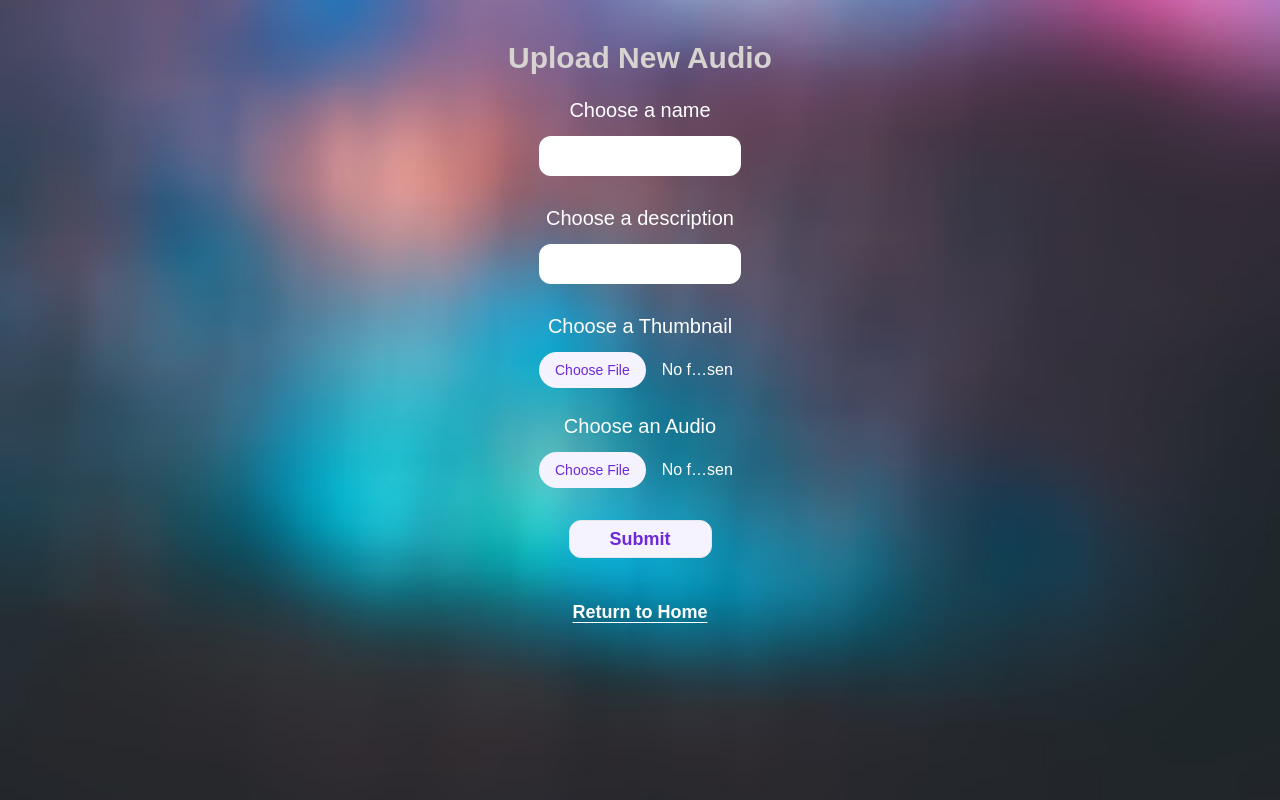
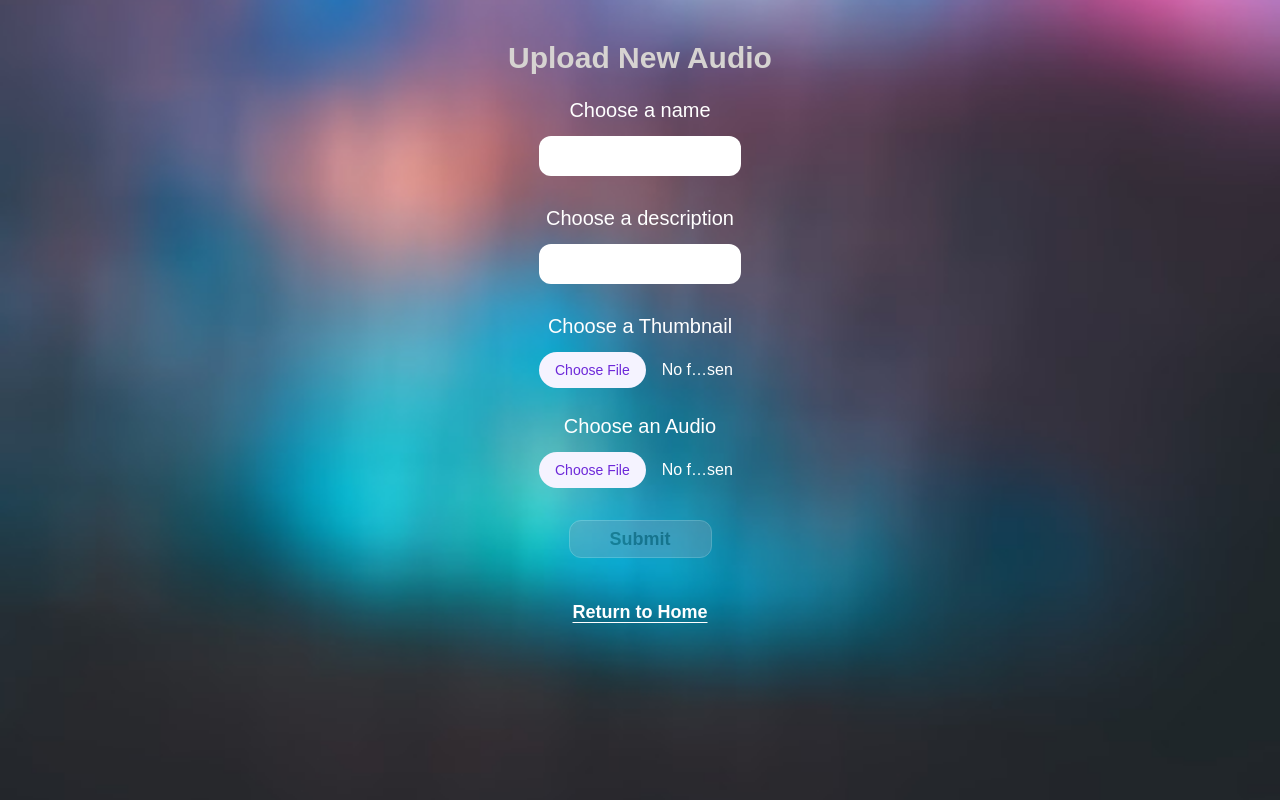
Before and after one commit to Ahmed96Mah/demo-player, a React (Create React App) app: page /upload in a window 1280 px wide. Built offline with nearby package versions, Linux system fonts and the light colour scheme.

Commit message:
Update Upload Page
Added styles for disabled button

```diff
--- a/src/Pages/Upload.tsx
+++ b/src/Pages/Upload.tsx
@@ -132,7 +132,7 @@ const Upload = () => {
             }}
           />
           <button
-            className="my-5 bg-violet-50 font-bold text-lg text-violet-700 px-10 border py-1 rounded-xl"
+            className="my-5 bg-violet-50 font-bold text-lg text-violet-700 px-10 border py-1 rounded-xl disabled:bg-slate-400 disabled:text-stone-900 disabled:opacity-30"
             disabled={
               thumbnailEmpty === false && audioEmpty === false ? false : true
             }
```
